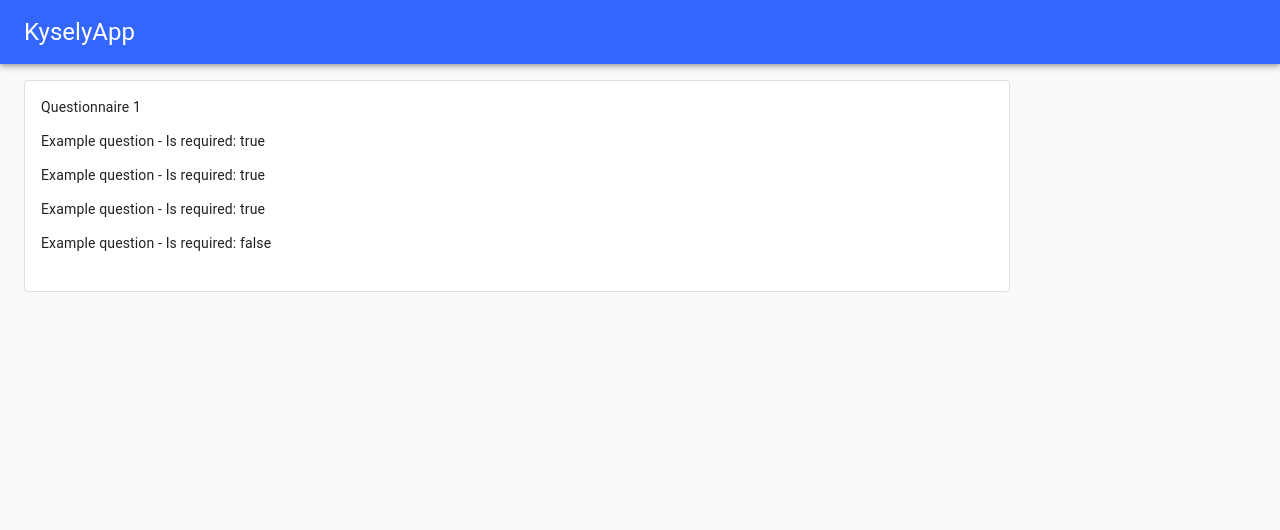
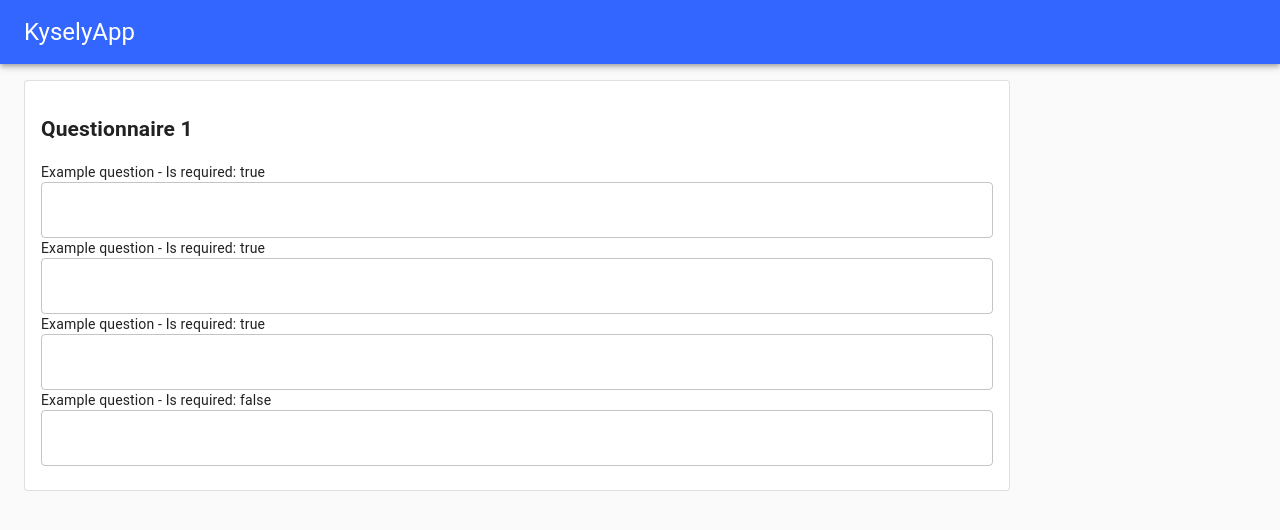
Before and after one commit to Team-Tiikeri/kysely-frontend, a React (Create React App) app: page /1 in a window 1280 px wide. Shown: the top 530 px of the page. Built offline with nearby package versions, Linux system fonts and the light colour scheme.

Commit message:
Add Text Fields to QuestionnairePage

```diff
--- a/src/QuestionnaireList/index.js
+++ b/src/QuestionnaireList/index.js
@@ -8,7 +8,7 @@ const QuestionnaireList = ({ data }) => {
     <Container>
       <h2>Questionnaires</h2>
       {data.questionnaires.map((questionnaire) => (
-        <Card styles={{ margin: 20 }} key={questionnaire.id}>
+        <Card styles={{ margin: 20, padding: 0 }} key={questionnaire.id}>
           <Link
             style={{ textDecoration: "none", color: "black" }}
             to={`/${questionnaire.id}`}
--- a/src/QuestionnairePage/index.js
+++ b/src/QuestionnairePage/index.js
@@ -2,6 +2,7 @@ import React from "react"
 import { useParams } from "react-router-dom"
 import Card from "../components/Card"
 import Container from "../components/Container"
+import TextField from "@material-ui/core/TextField"
 
 const QuestionnairePage = ({ data }) => {
   const { id } = useParams()
@@ -10,12 +11,19 @@ const QuestionnairePage = ({ data }) => {
   return (
     <Container>
       <Card styles={{ width: "80%" }}>
-        {questionnaire.title}
+        <h2>{questionnaire.title}</h2>
         {questionnaire.questions.map((question) => (
-          <p key={question.id}>
+          <div key={question.id}>
             {question.content} - Is required:{" "}
             {question.isRequired ? "true" : "false"}
-          </p>
+            <br />
+            <TextField
+              id="outlined-basic"
+              label={question.title}
+              variant="outlined"
+              style={{ width: "100%" }}
+            />
+          </div>
         ))}
       </Card>
     </Container>
```
